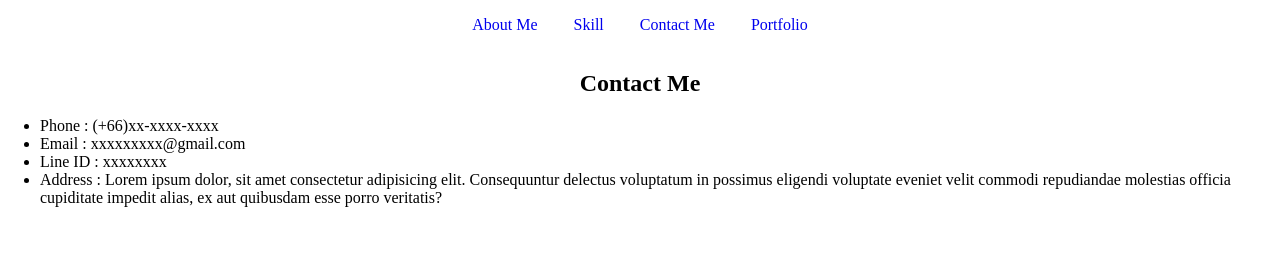
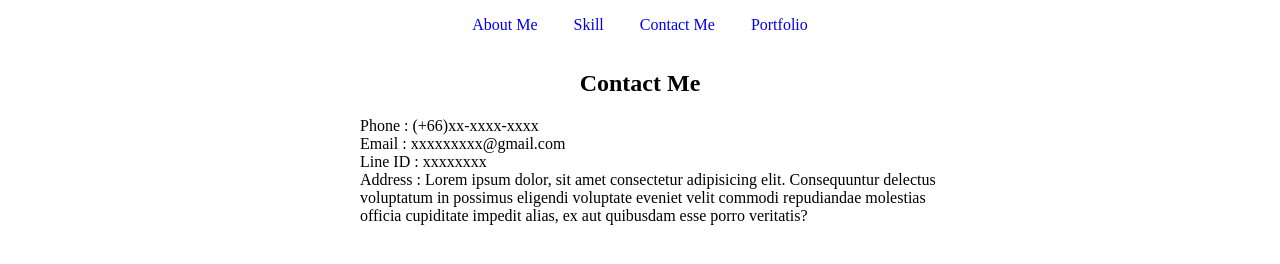
Before and after one commit to boschaiyadej/Devcamp-HTML-1, a plain HTML site: page contact.html in a window 1280 px wide. Drawn offline with Linux system fonts and the light colour scheme.

Commit message:
add contact styles

```diff
--- a/styles.css
+++ b/styles.css
@@ -24,7 +24,7 @@ nav ul {
     padding: 8px 16px;
 }
 
-/* About Me content */
+/* About Me */
 .text-align {
     text-align: center;
 }
@@ -45,7 +45,7 @@ nav ul {
     text-indent: 2.5em;
 }
 
-/* skill content */
+/* skill */
 .skill-box {
     width: 10%;
     margin: 0 auto;
@@ -54,3 +54,14 @@ nav ul {
 .skill-box p {
     text-align: left;
 }
+
+/* contact */
+.contact-box {
+    width: 50%;
+    margin: 0 auto;
+}
+
+.contact-box li {
+    text-align: left;
+    list-style-type: none;
+}
```
